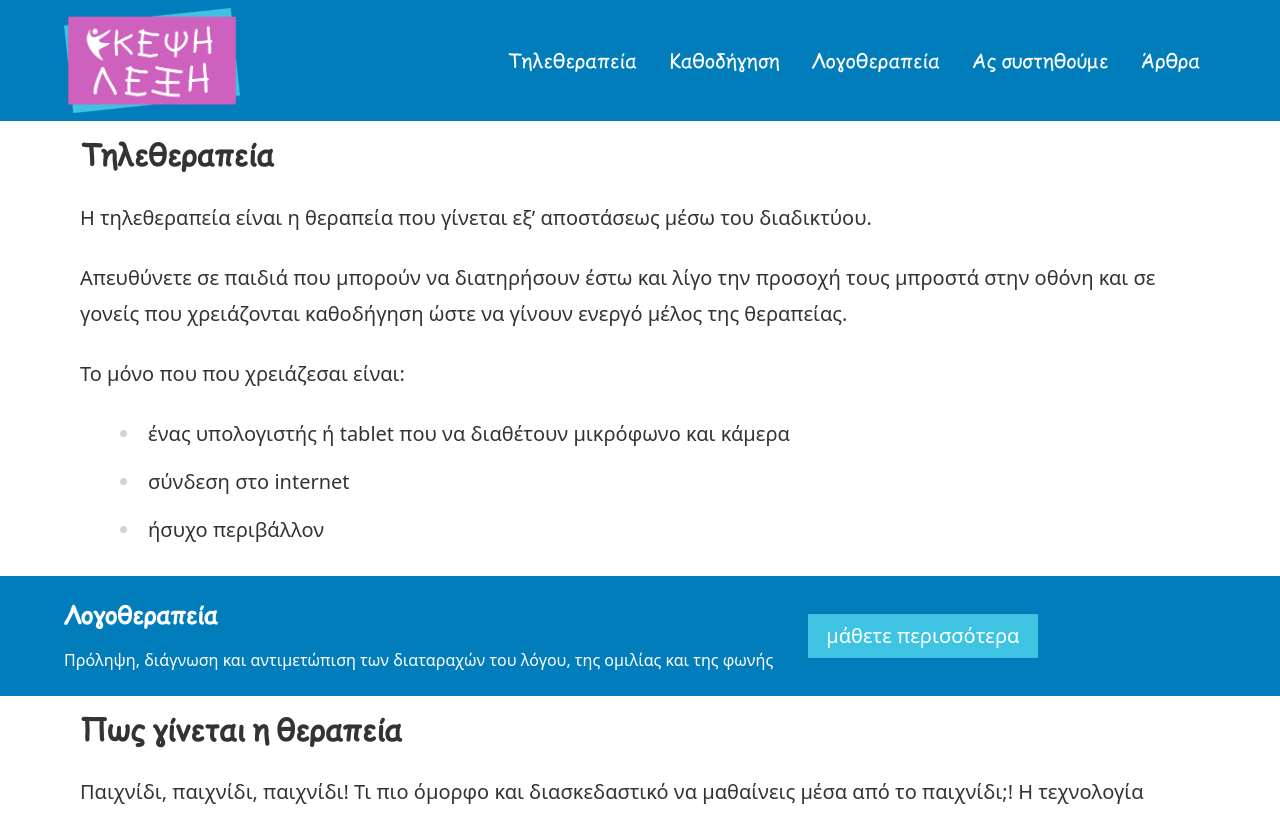
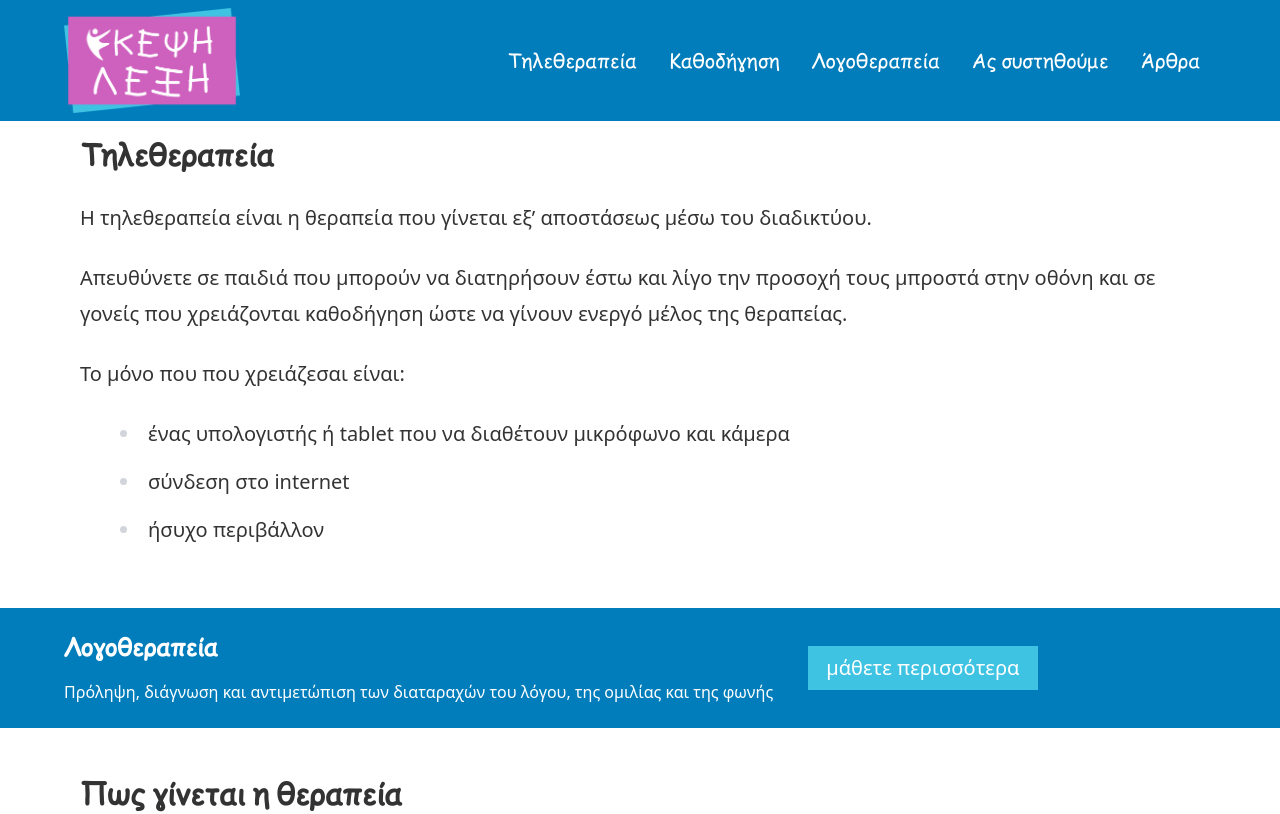
Before and after one commit to vkarampinis/skepsileksi.gr, a Next.js app: page /teletherapy in a window 1280 px wide. Shown: the top 814 px of the page. Built offline with nearby package versions, Linux system fonts and the light colour scheme.

Commit message:
fixes here and there

```diff
--- a/components/CTA.js
+++ b/components/CTA.js
@@ -3,7 +3,7 @@ import Button from "./Button";
 export default function CTA({ link, pink, linkText, children }) {
   let color = pink ? "bg-color-3" : "bg-color-1";
   return (
-    <div className={`py-8 ${color}`}>
+    <section className={`py-8 ${color}`}>
       <div className="flex flex-row max-w-6xl mx-auto">
         <p className="z-10 block px-4 py-2 font-bold text-center basis-full text-color-white lg:basis-5/6 ">
           <span className="block lg:inline-block">{children}</span>
@@ -14,6 +14,6 @@ export default function CTA({ link, pink, linkText, children }) {
           </div>
         </p>
       </div>
-    </div>
+    </section>
   );
 }
--- a/components/CTALink.js
+++ b/components/CTALink.js
@@ -8,7 +8,7 @@ export default function CTALink({
   children,
 }) {
   return (
-    <div className="px-4 py-6 bg-color-1">
+    <section className="px-4 py-6 my-8 bg-color-1">
       <div className="flex flex-col items-center max-w-6xl mx-auto sm:flex-row">
         <div className="prose prose-xl sm:basis-4/5">
           <H size={3} className="text-color-white">
@@ -22,6 +22,6 @@ export default function CTALink({
           </Button>
         </div>
       </div>
-    </div>
+    </section>
   );
 }
--- a/components/Header.js
+++ b/components/Header.js
@@ -30,7 +30,7 @@ function Logo() {
   return (
     <Link href="/" passHref>
       <a>
-        <img src="images/logo.png" className="w-24 lg:w-44" alt="Logo" />
+        <img src="/images/logo.png" className="w-24 lg:w-44" alt="Logo" />
       </a>
     </Link>
   );
--- a/pages/index.js
+++ b/pages/index.js
@@ -60,7 +60,7 @@ function Hero() {
 
 function Benefits() {
   return (
-    <div className="flex flex-col max-w-6xl mx-auto py-14 md:flex-row">
+    <section className="flex flex-col max-w-6xl mx-auto py-14 md:flex-row">
       <div className="md:basis-4/6 basis-full">
         <div className="flex">
           <div className="prose prose-xl basis-10/12">
@@ -86,7 +86,7 @@ function Benefits() {
       <div className="sm:px-28 md:px-0 md:basis-2/6 basis-full">
         <Services />
       </div>
-    </div>
+    </section>
   );
 }
 
```
